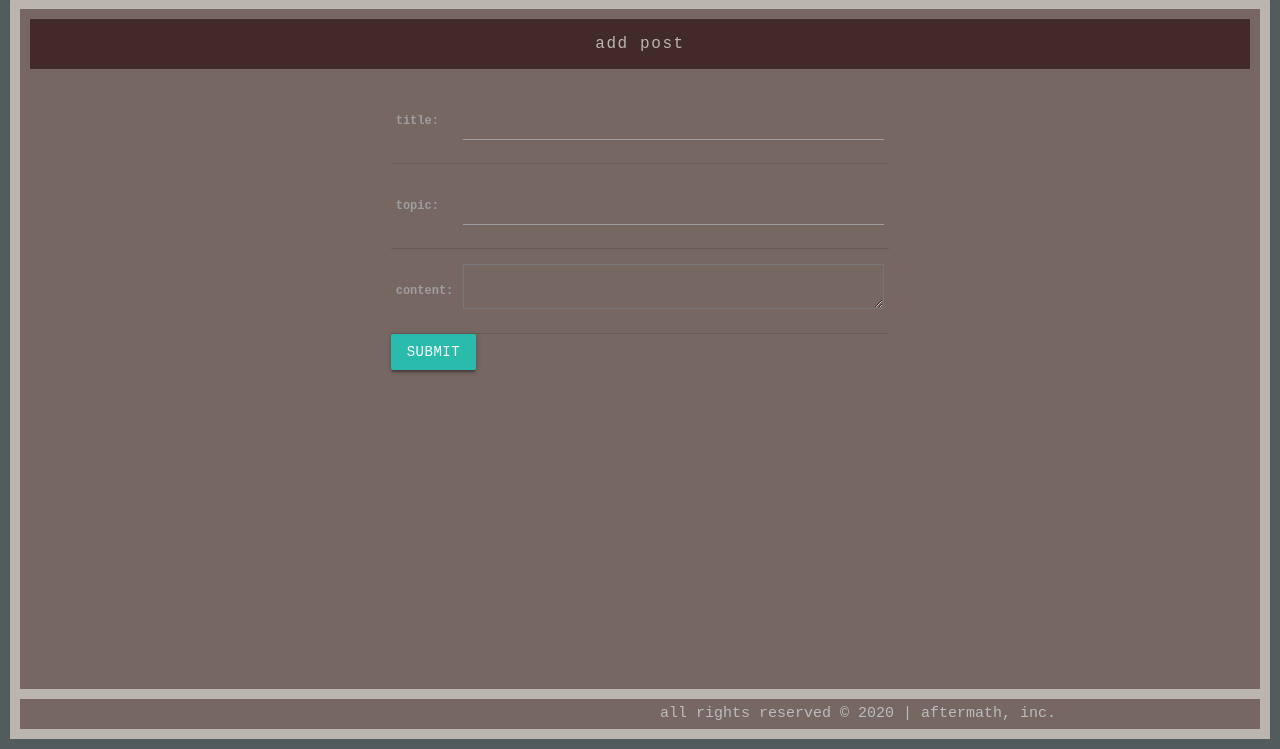
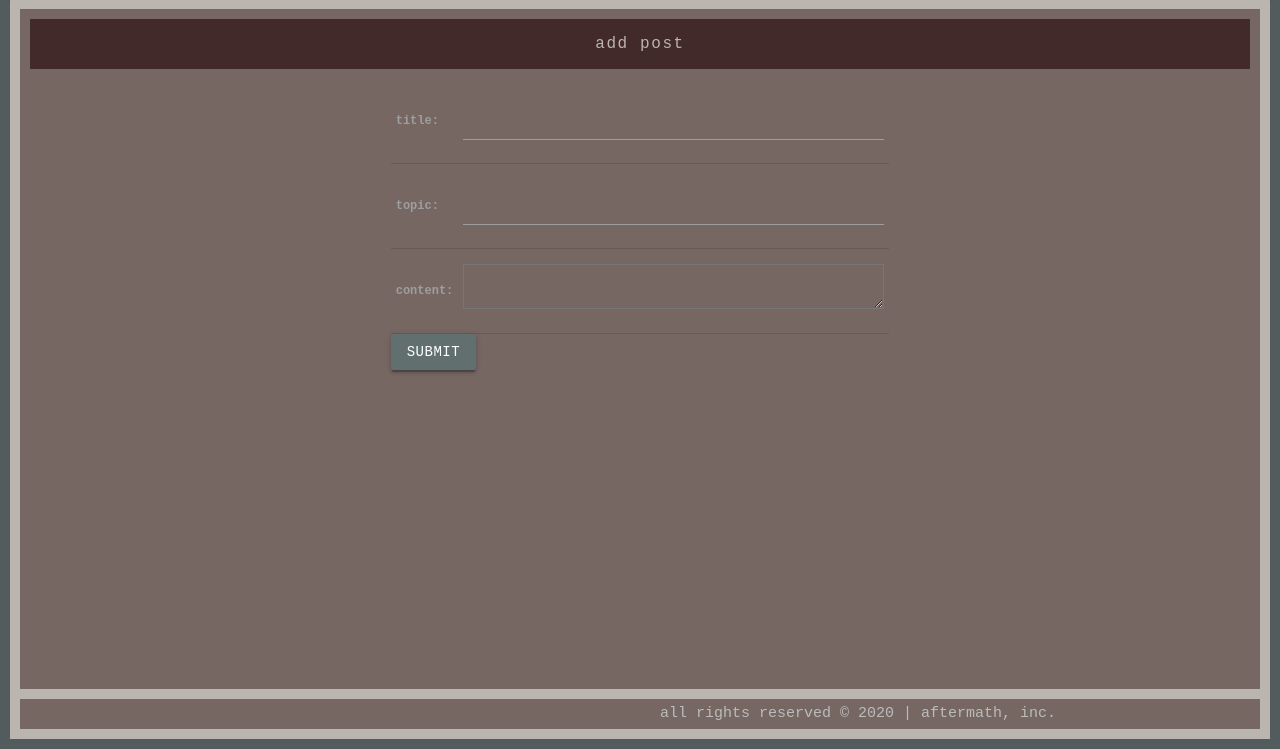
Before and after one commit to pauladixon/aftermath, a Django app: page /posts/create/ in a window 1280 px wide, with the pointer over the restyled element. Shown: the part 61-810 px from the top of the page. Run offline with Django 3.2, Linux system fonts and the light colour scheme; the visitor is signed in with stand-in values (Sample User, id 1).

Commit message:
backing up changes

```diff
--- a/main_app/static/css/style.css
+++ b/main_app/static/css/style.css
@@ -173,6 +173,10 @@ nav {
     font-family: 'Orator Std', 'Courier New', Courier, monospace;
 }
 
+.btn:hover {
+    background-color: rgb(98, 111, 111);
+}
+
 a {
     color: white;
     font-weight: bolder;
```
Also changed, not shown: main_app/migrations/0004_auto_20200504_0953.py (added), main_app/migrations/0005_merge_20200504_1000.py (added).
